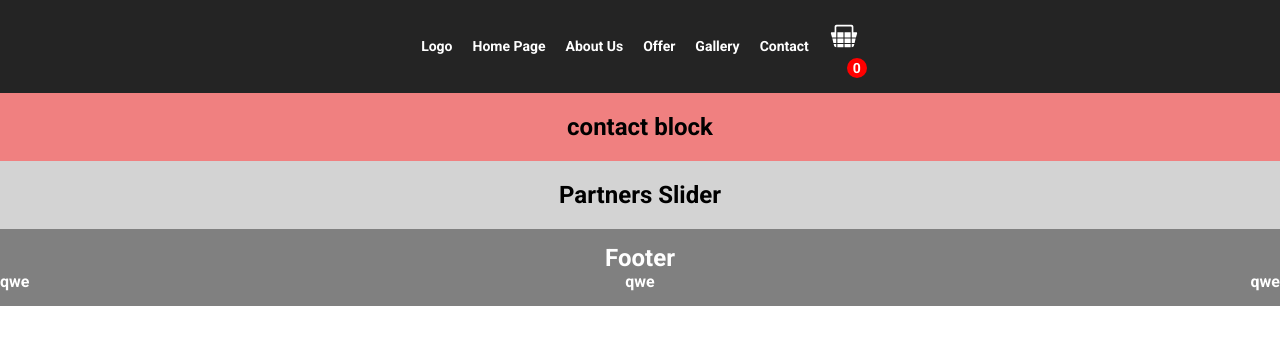
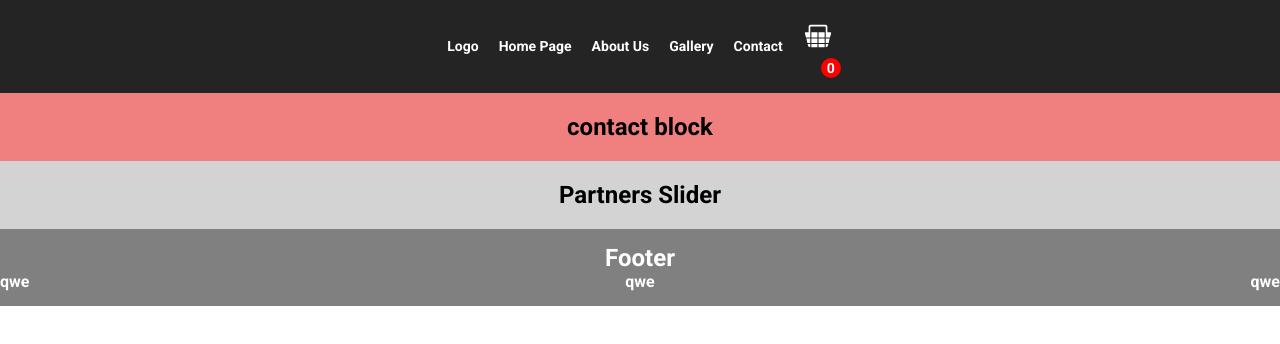
Before and after one commit to DmitriyUshkvarok/store-project, a Next.js app: page / in a window 1280 px wide. Shown: the top 344 px of the page. Built offline with nearby package versions, Linux system fonts and the light colour scheme.

Commit message:
fix link

```diff
--- a/src/components/Navigation/Navigation.jsx
+++ b/src/components/Navigation/Navigation.jsx
@@ -29,12 +29,12 @@ const Navigation = () => {
         >
           About Us
         </StyleLink>
-        <StyleLink
+        {/* <StyleLink
           href="/offer"
           className={pathname === '/offer' ? 'active' : ''}
         >
           Offer
-        </StyleLink>
+        </StyleLink> */}
         <StyleLink
           href="/gallery"
           className={pathname === '/gallery' ? 'active' : ''}
```
